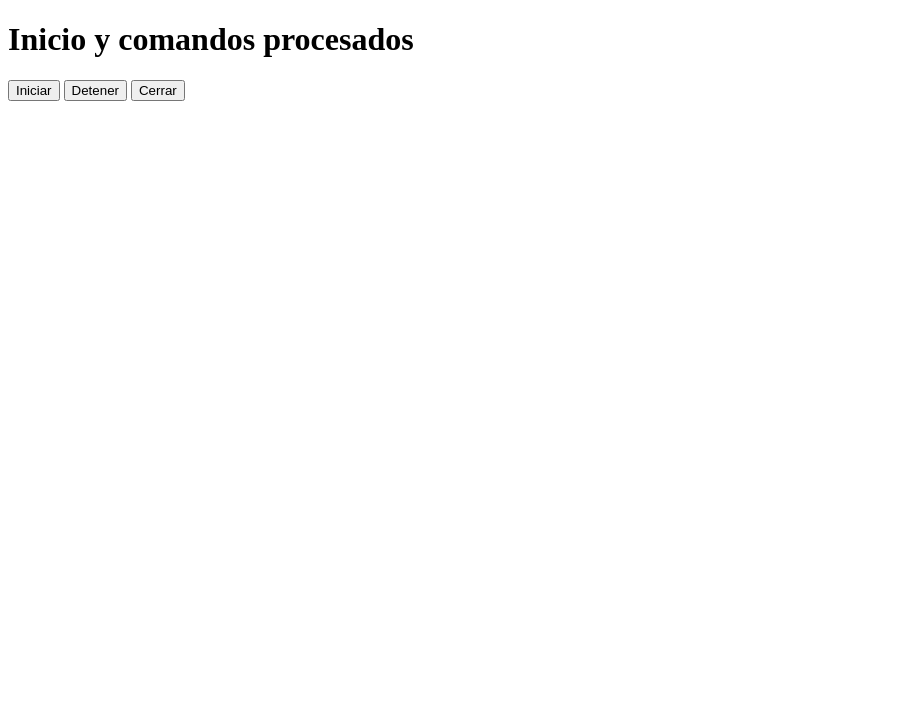
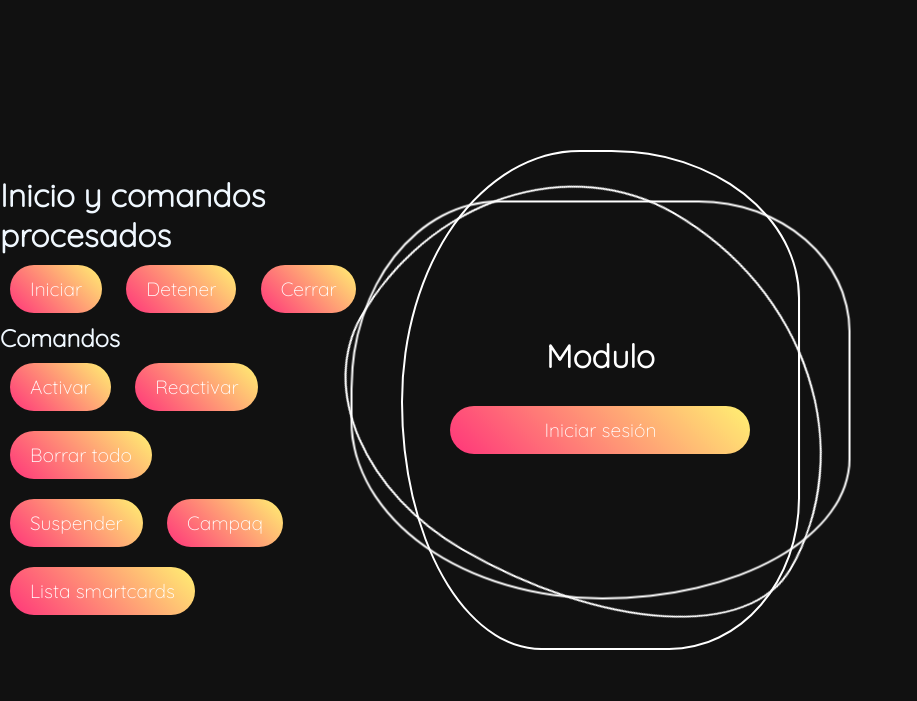
Before and after one commit to ulises933/InterfazDesemax, an Electron app: page index.html in a window 800 px wide. Shown: the whole page, 917 px wide, since content can reach past the window. Drawn offline with Linux system fonts and the light colour scheme; no server answers.

Commit message:
Update index.html

```diff
--- a/index.html
+++ b/index.html
@@ -2,15 +2,50 @@
 <html lang="es">
 <head>
   <meta charset="UTF-8">
-  <title>Mi App Electron</title>
-
+  <title>Modulo iptv</title>
+  <link rel="stylesheet" href="estilos/estilos.css">
 </head>
 <body>
-  <h1>Inicio y comandos procesados</h1>
-  <button id="start">Iniciar</button>
+  <div id="botones">
+  <h1 style="color: aliceblue;">Inicio y comandos procesados</h1>
+  <button id="start" >Iniciar</button>
   <button id="stop">Detener</button>
   <button id="close">Cerrar</button>
+  <!--<button id="login">Iniciar sesión</button>-->
+  <h2 style="color: aliceblue;">Comandos</h2>
+  <div class="inputBx">
+  <button id="activar">Activar</button>
+
+  <button id="Reactivar">Reactivar</button>
+  <button id="Borrar_todo">Borrar todo</button>
+</div>
+  <button id="suspender"> Suspender</button>
+  <button id="campaq">Campaq</button>
+  <button id="smartcardlist">Lista smartcards</button>
+</div>
+ <!--ring div starts here-->
+
+<div class="ring">
+  <i style="--clr:#00ff0a;"></i>
+  <i style="--clr:#ff0057;"></i>
+  <i style="--clr:#fffd44;"></i>
+  <div class="login">
+    <h2>Modulo</h2>
+   <!-- <div class="inputBx">
+      <input type="text" placeholder="Username">
+    </div>
+    <div class="inputBx">
+      <input type="password" placeholder="Password">
+    </div>
+    <div class="inputBx">
+      <input type="submit" value="Iniciar sesion">
+    </div>-->
+    <button id="login" class="inputBx">Iniciar sesión</button>
+
+
+  </div>
+</div>
+
   <script src="render.js"></script>
-
 </body>
 </html>
```
